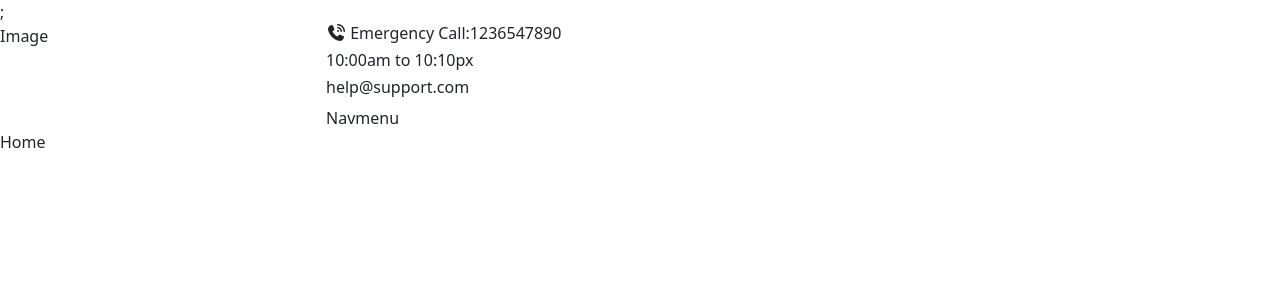
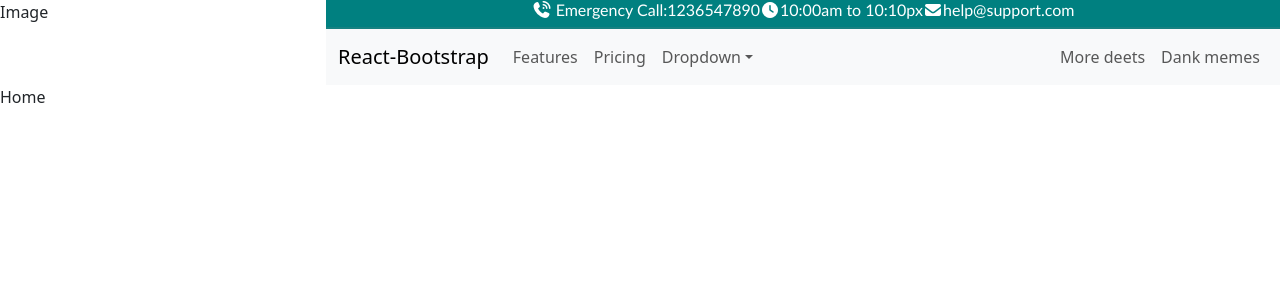
Before and after one commit to pawangrover100/Doctor-Appointment-System-App, a React (Vite) app: page / in a window 1280 px wide. Shown: the top 300 px of the page. Built offline with nearby package versions, Linux system fonts and the light colour scheme.

Commit message:
add bootstrap 5 and createtopbar.jsx

```diff
--- a/index.html
+++ b/index.html
@@ -5,16 +5,19 @@
     <link rel="icon" type="image/svg+xml" href="/favicon.svg" />
     <meta name="viewport" content="width=device-width, initial-scale=1.0" />
     <link
-  rel="stylesheet"
-  href="https://cdnjs.cloudflare.com/ajax/libs/font-awesome/7.0.1/css/all.min.css"
-  integrity="sha512-2SwdPD6INVrV/lHTZbO2nodKhrnDdJK9/kg2XD1r9uGqPo1cUbujc+IYdlYdEErWNu69gVcYgdxlmVmzTWnetw=="
-  crossorigin="anonymous"
-  referrerpolicy="no-referrer"
-/>;
+      rel="stylesheet"
+      href="https://cdnjs.cloudflare.com/ajax/libs/font-awesome/7.0.1/css/all.min.css"
+      integrity="sha512-2SwdPD6INVrV/lHTZbO2nodKhrnDdJK9/kg2XD1r9uGqPo1cUbujc+IYdlYdEErWNu69gVcYgdxlmVmzTWnetw=="
+      crossorigin="anonymous"
+      referrerpolicy="no-referrer"
+    />
+    <link href="https://cdn.jsdelivr.net/npm/bootstrap@5.3.8/dist/css/bootstrap.min.css" rel="stylesheet" integrity="sha384-sRIl4kxILFvY47J16cr9ZwB07vP4J8+LH7qKQnuqkuIAvNWLzeN8tE5YBujZqJLB" crossorigin="anonymous">
+
     <title>my-app</title>
   </head>
   <body>
     <div id="root"></div>
     <script type="module" src="/src/main.jsx"></script>
+    <script src="https://cdn.jsdelivr.net/npm/bootstrap@5.3.8/dist/js/bootstrap.bundle.min.js" integrity="sha384-FKyoEForCGlyvwx9Hj09JcYn3nv7wiPVlz7YYwJrWVcXK/BmnVDxM+D2scQbITxI" crossorigin="anonymous"></script>
   </body>
 </html>
--- a/src/App.jsx
+++ b/src/App.jsx
@@ -6,7 +6,7 @@
 function App() {
   return (
     <div>
-      <Navbar/>
+      <Navbar />
       <Routes>
         <Route path="/" element={<Home />}></Route>
         <Route path="/about" element={<About />}></Route>
--- a/src/Component/Layout/Navbar/Navbar.css
+++ b/src/Component/Layout/Navbar/Navbar.css
@@ -0,0 +1,15 @@
+.topbar-container {
+  overflow: hidden;
+  border-bottom: 2px solid rgba(128, 128, 128, 0.17);
+}
+
+.topbar-container {
+  display: flex;
+  flex-direction: row;
+  justify-content: center;
+  align-items: center;
+  background: #008080;
+  color: #fff;
+  font-weight: normal;
+  font-family: "Gill Sans", "Gill Sans MT", Calibri, "Trebuchet MS", sans-serif;
+}
--- a/src/Component/Layout/Navbar/Navmenu.jsx
+++ b/src/Component/Layout/Navbar/Navmenu.jsx
@@ -1,7 +1,41 @@
-
+import Container from 'react-bootstrap/Container';
+import Nav from 'react-bootstrap/Nav';
+import Navbar from 'react-bootstrap/Navbar';
+import NavDropdown from 'react-bootstrap/NavDropdown';
 
 export default function Navmenu() {
   return (
-    <div>Navmenu</div>
+    <>
+ <Navbar collapseOnSelect expand="lg" className="bg-body-tertiary">
+      <Container>
+        <Navbar.Brand href="#home">React-Bootstrap</Navbar.Brand>
+        <Navbar.Toggle aria-controls="responsive-navbar-nav" />
+        <Navbar.Collapse id="responsive-navbar-nav">
+          <Nav className="me-auto">
+            <Nav.Link href="#features">Features</Nav.Link>
+            <Nav.Link href="#pricing">Pricing</Nav.Link>
+            <NavDropdown title="Dropdown" id="collapsible-nav-dropdown">
+              <NavDropdown.Item href="#action/3.1">Action</NavDropdown.Item>
+              <NavDropdown.Item href="#action/3.2">
+                Another action
+              </NavDropdown.Item>
+              <NavDropdown.Item href="#action/3.3">Something</NavDropdown.Item>
+              <NavDropdown.Divider />
+              <NavDropdown.Item href="#action/3.4">
+                Separated link
+              </NavDropdown.Item>
+            </NavDropdown>
+          </Nav>
+          <Nav>
+            <Nav.Link href="#deets">More deets</Nav.Link>
+            <Nav.Link eventKey={2} href="#memes">
+              Dank memes
+            </Nav.Link>
+          </Nav>
+        </Navbar.Collapse>
+      </Container>
+    </Navbar>
+
+    </>
   )
 }
--- a/src/Component/Layout/Navbar/Topbar.jsx
+++ b/src/Component/Layout/Navbar/Topbar.jsx
@@ -5,8 +5,13 @@
         <h6>
           <i className="fa-solid fa-phone-volume"></i> Emergency Call:1236547890
         </h6>
-        <h6>10:00am to 10:10px</h6>
-        <h6>help@support.com </h6>
+        <h6>
+          {" "}
+          <i className="fa-solid fa-clock"></i>10:00am to 10:10px
+        </h6>
+        <h6>
+          <i class="fa-solid fa-envelope"></i>help@support.com{" "}
+        </h6>
       </div>
     </>
   );
```
